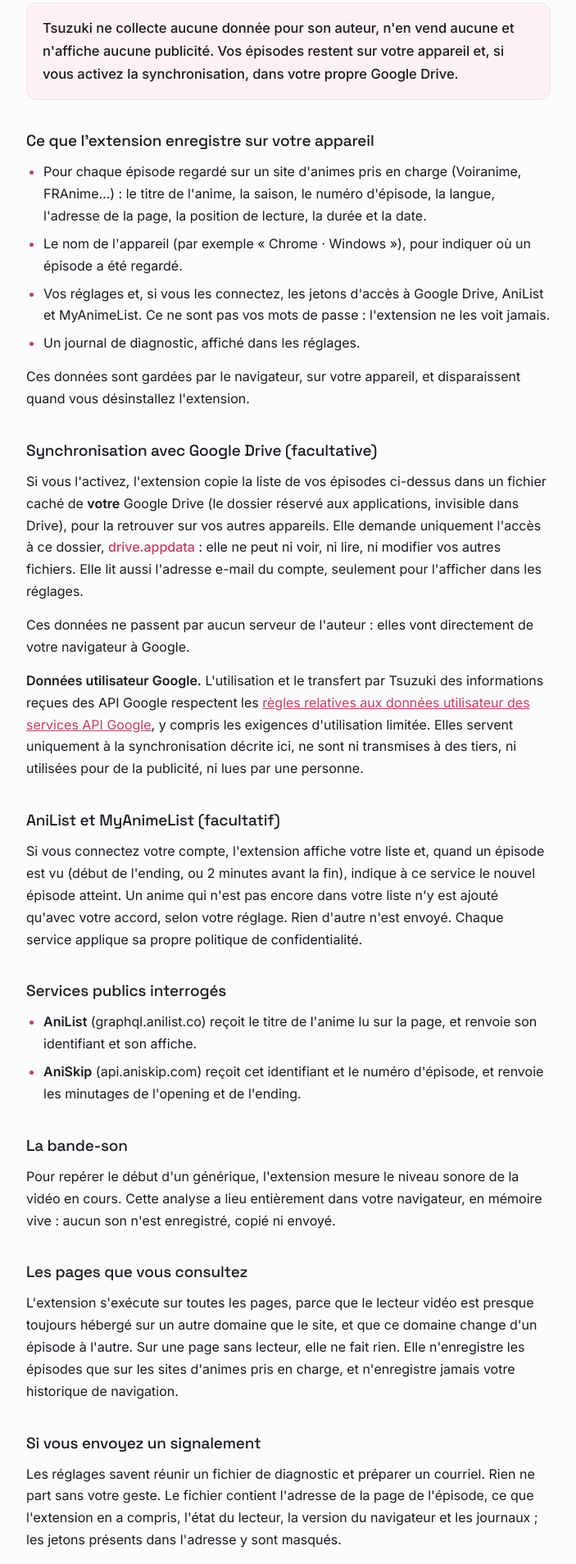
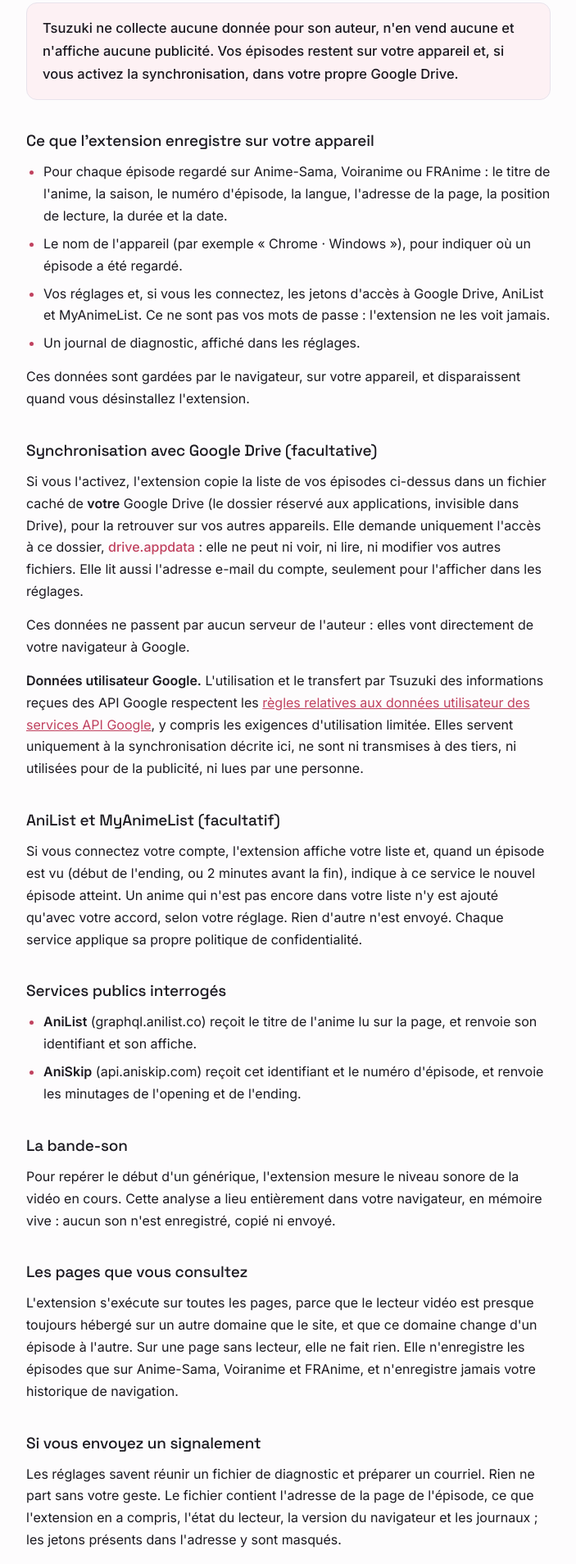
Before and after one commit to tad15/Tsuzuki-site, a plain HTML site: page confidentialite.html in a window 1280 px wide. Shown: the part 211-2119 px from the top of the page at 82% size, without its empty margins (288-991 px from the left). Drawn offline with Linux system fonts and the light colour scheme.

Commit message:
Anime-Sama de nouveau cité
Co-Authored-By: Claude Opus 5.5 <noreply@anthropic.com>
Claude-Session: https://claude.ai/code/session_01Y2y177rrJquPRhcFXnmaxx

```diff
--- a/confidentialite.html
+++ b/confidentialite.html
@@ -66,7 +66,7 @@
 
   <h2>Ce que l'extension enregistre sur votre appareil</h2>
   <ul>
-    <li>Pour chaque épisode regardé sur un site d'animes pris en charge (Voiranime, FRAnime…) : le titre de l'anime,
+    <li>Pour chaque épisode regardé sur Anime-Sama, Voiranime ou FRAnime : le titre de l'anime,
     la saison, le numéro d'épisode, la langue, l'adresse de la page, la position de lecture, la
     durée et la date.</li>
     <li>Le nom de l'appareil (par exemple « Chrome · Windows »), pour indiquer où un épisode a été
@@ -116,7 +116,7 @@
   <h2>Les pages que vous consultez</h2>
   <p>L'extension s'exécute sur toutes les pages, parce que le lecteur vidéo est presque toujours
   hébergé sur un autre domaine que le site, et que ce domaine change d'un épisode à l'autre. Sur
-  une page sans lecteur, elle ne fait rien. Elle n'enregistre les épisodes que sur les sites d'animes pris en charge, et n'enregistre jamais votre historique de navigation.</p>
+  une page sans lecteur, elle ne fait rien. Elle n'enregistre les épisodes que sur Anime-Sama, Voiranime et FRAnime, et n'enregistre jamais votre historique de navigation.</p>
 
   <h2>Si vous envoyez un signalement</h2>
   <p>Les réglages savent réunir un fichier de diagnostic et préparer un courriel. Rien ne part sans
```
Also changed, not shown: index.html (+1 -1 lines).
